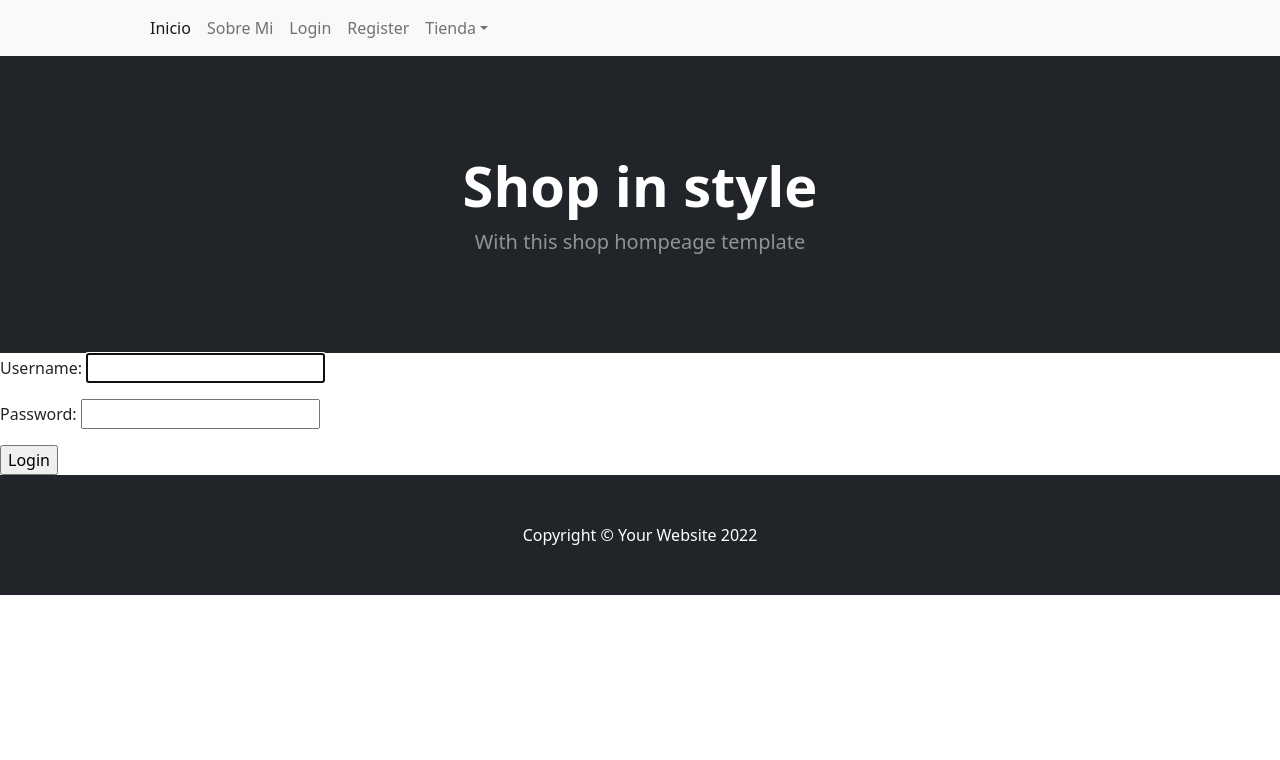
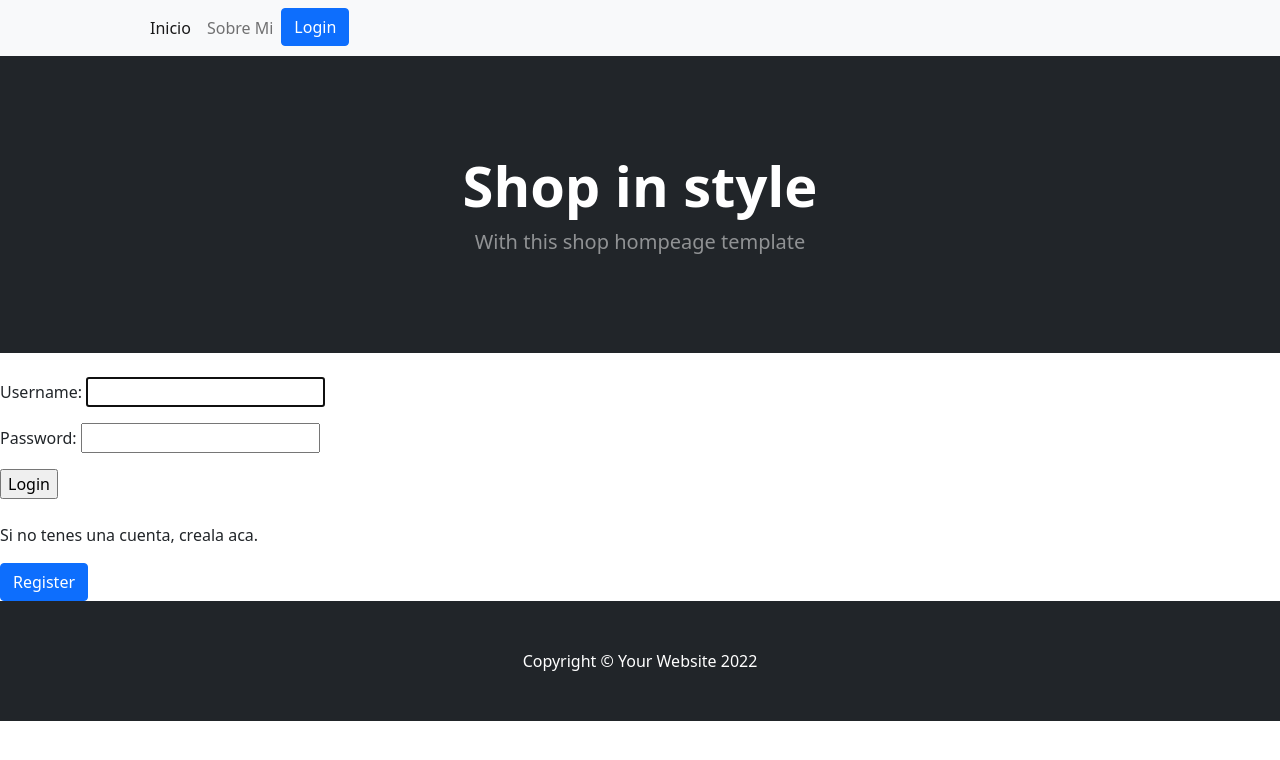
Before and after one commit to Enzo-Calvi/trabajo_entregable, a Django app: page /auth/login/ in a window 1280 px wide. Shown: the top 760 px of the page. Run offline with Django 4.2, Linux system fonts and the light colour scheme; some libraries are stand-ins or nearby versions.

Commit message:
Login Terminado

```diff
--- a/authentication/templates/authentication/login.html
+++ b/authentication/templates/authentication/login.html
@@ -25,8 +25,7 @@
                     <ul class="navbar-nav me-auto mb-2 mb-lg-0 ms-lg-4">
                         <li class="nav-item"><a class="nav-link active" aria-current="page" href="/productos/">Inicio</a></li>
                         <li class="nav-item"><a class="nav-link" href="#!">Sobre Mi</a></li>
-                        <li class="nav-item"><a class="nav-link" href="/auth/login/">Login</a></li>
-                        <li class="nav-item"><a class="nav-link" href="/auth/register/">Register</a></li>
+                        {% if request.user.username %}
                         <li class="nav-item dropdown">
                             <a class="nav-link dropdown-toggle" id="navbarDropdown" href="#" role="button" data-bs-toggle="dropdown" aria-expanded="false">Tienda</a>
                             <ul class="dropdown-menu" aria-labelledby="navbarDropdown">
@@ -35,6 +34,10 @@
                                 <li><a class="dropdown-item" href="/productos/pantalones/">Pantalones</a></li>
                             </ul>
                         </li>
+                        <a class="btn btn-primary" href="/auth/logout"> Logout </a>
+                        {% else %}
+                        <li class="nav-item"><a class="btn btn-primary" href="/auth/login"> Login </a></li>
+                        {% endif %}
                     </ul>
                 </div>
             </div>
@@ -48,11 +51,16 @@
                 </div>
             </div>
         </header>
+        <br>
         <form method="post">
             {% csrf_token %}
             {{ form.as_p }}
             <input type="submit" value="Login">
         </form>
+        <br>
+        <p>Si no tenes una cuenta, creala aca.</p>
+        <a class="btn btn-primary" href="/auth/register"> Register </a>
+        <br>
         <!-- Footer-->
         <footer class="py-5 bg-dark">
             <div class="container"><p class="m-0 text-center text-white">Copyright &copy; Your Website 2022</p></div>
--- a/authentication/views.py
+++ b/authentication/views.py
@@ -8,6 +8,7 @@ from authentication.forms import UserRegister
 
 # Funciones para autenticar e iniciar sesion.
 from django.contrib.auth import login, authenticate, logout
+
 
 def login_view(request):
 
--- a/productos/templates/productos/camisetas.html
+++ b/productos/templates/productos/camisetas.html
@@ -25,8 +25,6 @@
                     <ul class="navbar-nav me-auto mb-2 mb-lg-0 ms-lg-4">
                         <li class="nav-item"><a class="nav-link active" aria-current="page" href="/productos/">Inicio</a></li>
                         <li class="nav-item"><a class="nav-link" href="#!">Sobre Mi</a></li>
-                        <li class="nav-item"><a class="nav-link" href="/auth/login/">Login</a></li>
-                        <li class="nav-item"><a class="nav-link" href="/auth/register/">Register</a></li>
                         <li class="nav-item dropdown">
                             <a class="nav-link dropdown-toggle" id="navbarDropdown" href="#" role="button" data-bs-toggle="dropdown" aria-expanded="false">Tienda</a>
                             <ul class="dropdown-menu" aria-labelledby="navbarDropdown">
@@ -35,6 +33,7 @@
                                 <li><a class="dropdown-item" href="/productos/pantalones/">Pantalones</a></li>
                             </ul>
                         </li>
+                        <a class="btn btn-primary" href="/auth/logout"> Logout </a>
                     </ul>
                 </div>
             </div>
--- a/productos/templates/productos/zapatillas.html
+++ b/productos/templates/productos/zapatillas.html
@@ -25,8 +25,6 @@
                     <ul class="navbar-nav me-auto mb-2 mb-lg-0 ms-lg-4">
                         <li class="nav-item"><a class="nav-link active" aria-current="page" href="/productos/">Inicio</a></li>
                         <li class="nav-item"><a class="nav-link" href="#!">Sobre Mi</a></li>
-                        <li class="nav-item"><a class="nav-link" href="/auth/login/">Login</a></li>
-                        <li class="nav-item"><a class="nav-link" href="/auth/register/">Register</a></li>
                         <li class="nav-item dropdown">
                             <a class="nav-link dropdown-toggle" id="navbarDropdown" href="#" role="button" data-bs-toggle="dropdown" aria-expanded="false">Tienda</a>
                             <ul class="dropdown-menu" aria-labelledby="navbarDropdown">
@@ -35,6 +33,7 @@
                                 <li><a class="dropdown-item" href="/productos/pantalones/">Pantalones</a></li>
                             </ul>
                         </li>
+                        <a class="btn btn-primary" href="/auth/logout"> Logout </a>
                     </ul>
                 </div>
             </div>
--- a/productos/views.py
+++ b/productos/views.py
@@ -3,6 +3,7 @@ from django.shortcuts import render, redirect
 from productos.models import Zapatilla, camisetas, pantalones
 from productos.forms import formularioCamisetas, formularioPantalones, formularioZapatillas, formulariobusqueda
 from django.http import HttpResponse
+from django.contrib.auth.decorators import login_required
 
 # Create your views here.
 
@@ -43,6 +44,7 @@ def lista_camisetas(request):
         formulario = formulariobusqueda()
         return render(request, "productos/index.html", {"productos": listado_camisetas, "formulario": formulario})
 
+@login_required
 def zapatillas(request):
 
     zapatillas = Zapatilla.objects.all()
@@ -78,6 +80,7 @@ def zapatillas(request):
 
         return render(request, "productos/zapatillas.html", context)
 
+@login_required
 def Camisetas(request):
 
     Camisetas = camisetas.objects.all()
@@ -113,6 +116,7 @@ def Camisetas(request):
 
         return render(request, "productos/camisetas.html", context)
 
+@login_required
 def Pantalones(request):
 
     Pantalones = pantalones.objects.all()
--- a/trabajo_entregable/settings.py
+++ b/trabajo_entregable/settings.py
@@ -124,3 +124,5 @@ STATIC_URL = 'static/'
 # https://docs.djangoproject.com/en/4.0/ref/settings/#default-auto-field
 
 DEFAULT_AUTO_FIELD = 'django.db.models.BigAutoField'
+
+LOGIN_URL = "/auth/login/"
```
Also changed, not shown: authentication/templates/authentication/register.html (+7 -2 lines), productos/templates/productos/pantalones.html (+5 -2 lines), productos/templates/productos/productos.html (+8 -3 lines), db.sqlite3.
